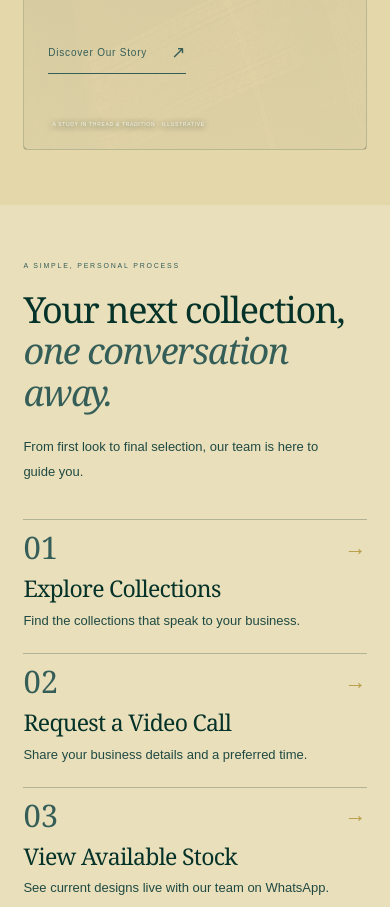
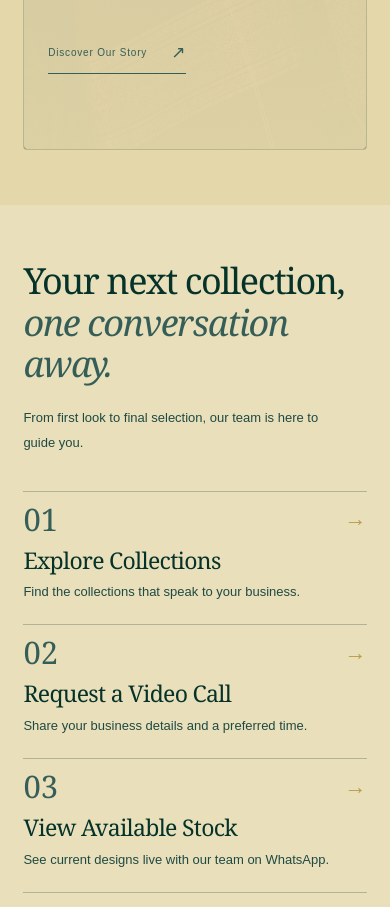
Before and after one commit to mahivermaaa/b, a Next.js app: page / in a window 390 px wide. Shown: the part 2520-3427 px from the top of the page. Built offline with nearby package versions, Linux system fonts and the light colour scheme; no server answers.

Commit message:
Light Sage theme, mobile fixes, text-style arrows

```diff
--- a/src/app/page.tsx
+++ b/src/app/page.tsx
@@ -100,9 +100,6 @@ export default function Home() {
             fill
             sizes="100vw"
           />
-          <span className="story-image-caption">
-            A STUDY IN THREAD & TRADITION · ILLUSTRATIVE
-          </span>
         </div>
         <div className="story-copy">
           <div className="eyebrow">THE THREAD THAT CONNECTS US</div>
@@ -130,7 +127,6 @@ export default function Home() {
       <section className="ordering section">
         <div className="section-heading">
           <div>
-            <div className="eyebrow">A SIMPLE, PERSONAL PROCESS</div>
             <h2>
               Your next collection,
               <br />
```
